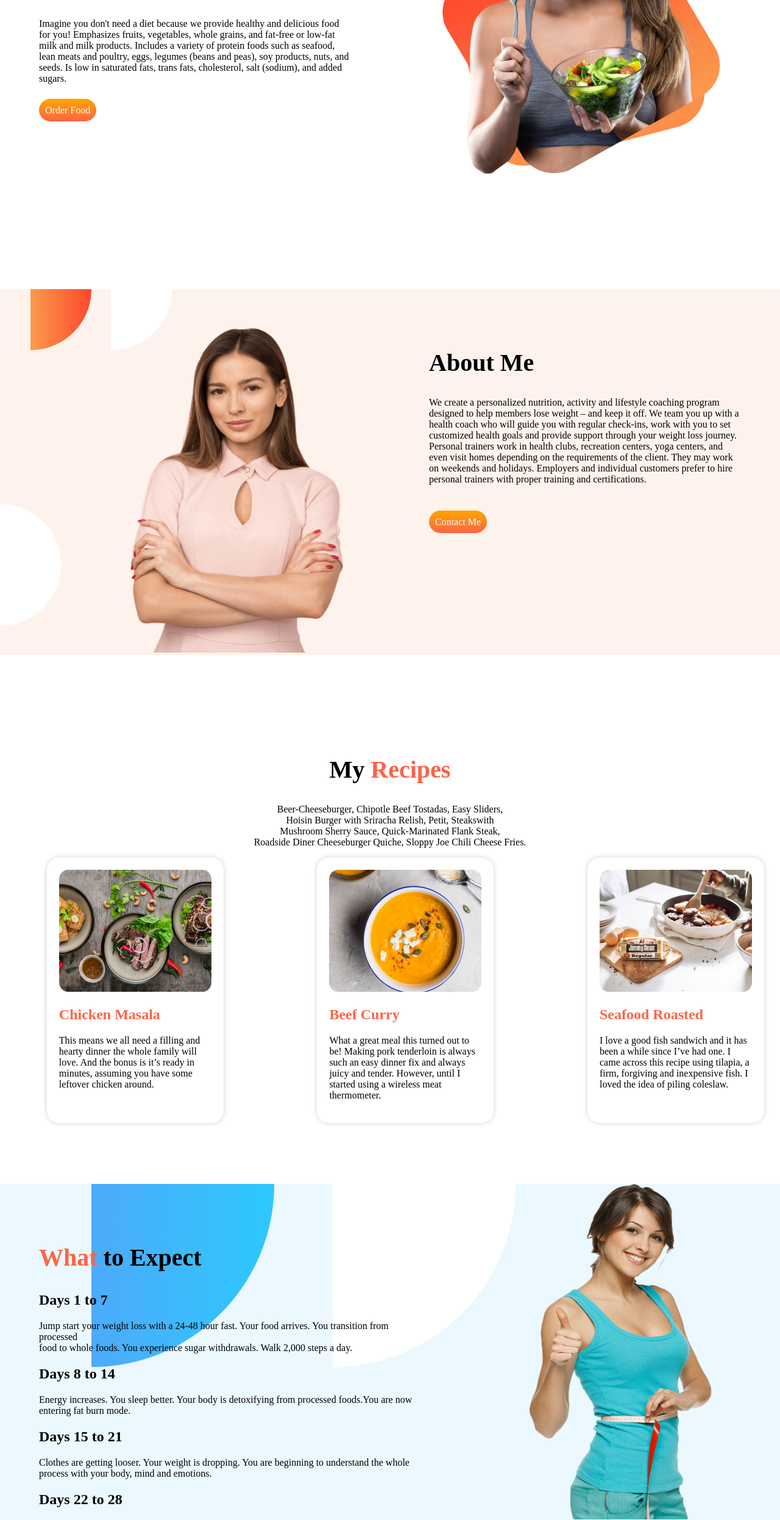
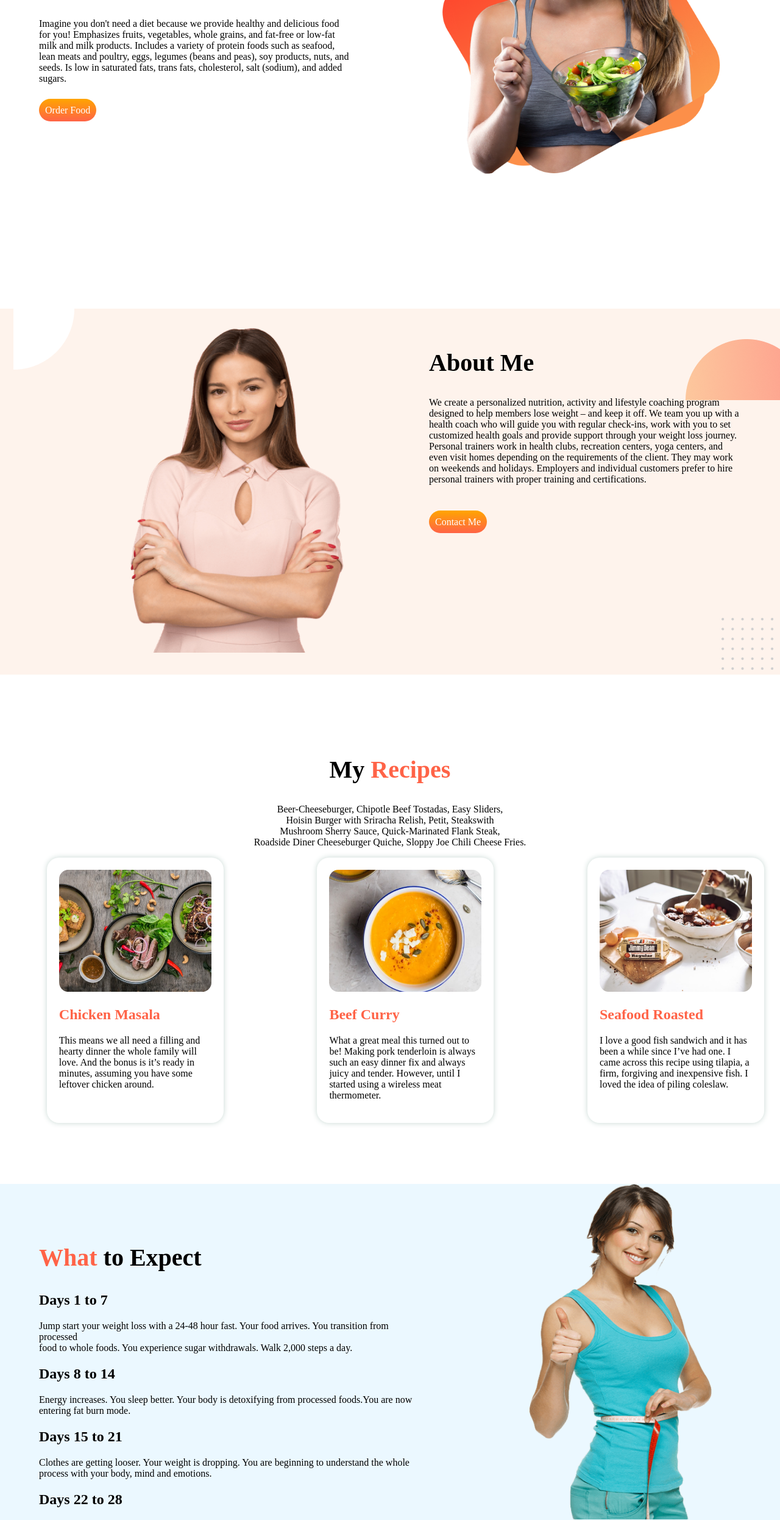
Before and after one commit to SakibMris/Food-Network, a plain HTML site: page index.html in a window 1280 px wide. Shown: the part 308-2800 px from the top of the page at 61% size. Drawn offline with Linux system fonts and the light colour scheme; a web font is replaced by a local one.

Commit message:
Backgroung Position Resolved

```diff
--- a/style.css
+++ b/style.css
@@ -28,6 +28,7 @@ h1{
 #middle{
     background-image: url(images/middle\ bg.png);
     background-repeat: no-repeat;
+    background-position: 100%;
 }
 #bottom{
     text-align: center;
@@ -43,6 +44,7 @@ h1{
 #extra{
     background-image: url(images/extra\ bg.jpg);
     background-repeat: no-repeat;
+    background-position: 100%;
 }
 #optional{
     box-shadow: 0 0 10px rgb(200, 216, 211);
```
